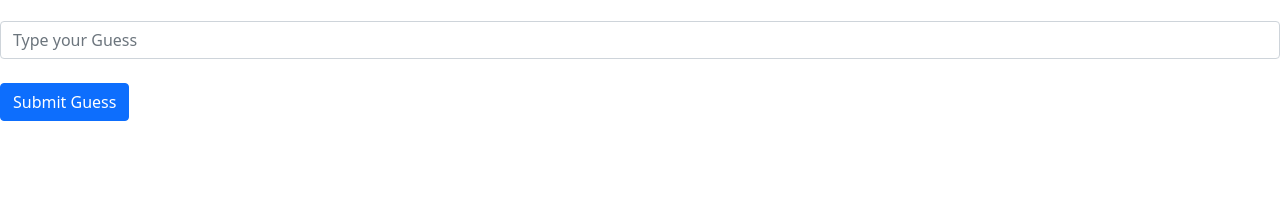
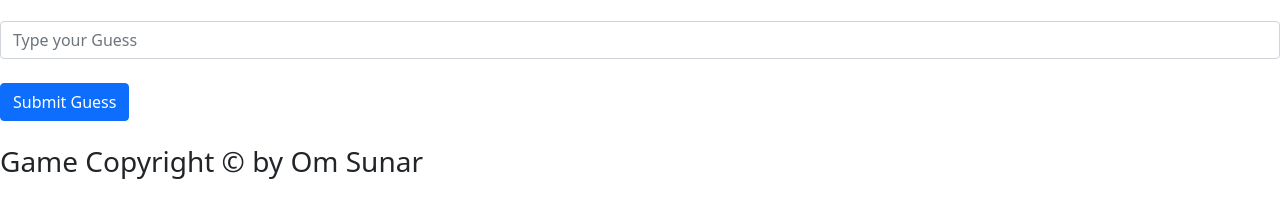
Before and after one commit to Nayal404/game, a plain HTML site: page index.html in a window 1280 px wide. Shown: the part 163-380 px from the top of the page. Drawn offline with nearby package versions, Linux system fonts and the light colour scheme.

Commit message:
Update index.html

```diff
--- a/index.html
+++ b/index.html
@@ -39,6 +39,7 @@
             <button type="submit" class="btn btn-primary mb-3" onclick="guess()">Submit Guess</button>
             <h1 id="result"></h1>
           </div>
+    <h3> Game Copyright &copy; by Om Sunar </h3>
           <script src="script.js"></script>
     <script src="https://cdn.jsdelivr.net/npm/bootstrap@5.1.3/dist/js/bootstrap.bundle.min.js" integrity="sha384-ka7Sk0Gln4gmtz2MlQnikT1wXgYsOg+OMhuP+IlRH9sENBO0LRn5q+8nbTov4+1p" crossorigin="anonymous"></script>
   </body>
```
